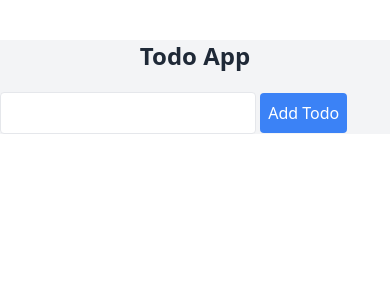
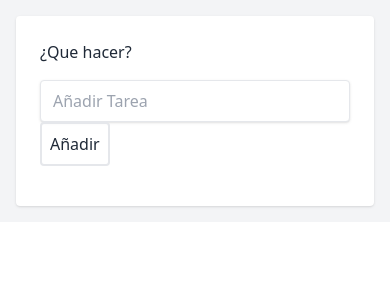
Before and after one commit to ivanderk/que_hacer, a Flask app: page / in a window 390 px wide. Shown: the top 300 px of the page. Run offline with Flask 3, Linux system fonts and the light colour scheme; some libraries are stand-ins or nearby versions.

Commit message:
Adjusted the template. Added delete method

```diff
--- a/app.py
+++ b/app.py
@@ -11,10 +11,6 @@ class Todo(db.Model):
     id = db.Column(db.Integer, primary_key=True)
     text = db.Column(db.String(200))
     complete = db.Column(db.Boolean)
-
-
-app.app_context().push()
-db.create_all()
 
 
 @app.route('/')
@@ -31,6 +27,10 @@ def add():
     return redirect(url_for('index'))
 
 
+app.app_context().push()
+db.create_all()
+
+
 @app.route('/complete/<id>')
 def complete(id):
     todo = Todo.query.filter_by(id=int(id)).first()
@@ -39,6 +39,13 @@ def complete(id):
     return redirect(url_for('index'))
 
 
+@app.route('/delete/<id>')
+def delete(id):
+    todo = Todo.query.filter_by(id=int(id)).first()
+    db.session.delete(todo)
+    db.session.commit()
+    return redirect(url_for('index'))
+
+
 if __name__ == '__main__':
-    db.create_all()
     app.run(debug=True)
--- a/templates/index.html
+++ b/templates/index.html
@@ -12,20 +12,33 @@
     <title>¿Que hacer?</title>
 </head>
 <body class="bg-gray-100">
-    <div class="container mx-auto mt-10">
-        <h1 class="text-2xl font-bold text-center">Todo App</h1>
-        <form action="{{ url_for('add') }}" method="post" class="mt-5">
-            <input type="text" name="todo_text" class="p-2 border rounded w-64">
-            <button type="submit" class="p-2 bg-blue-500 text-white rounded">Add Todo</button>
-        </form>
-        <ul class="mt-5 ">
+
+<div class="h-100 w-full flex items-center justify-center bg-teal-lightest font-sans">
+	<div class="bg-white rounded shadow p-6 m-4 w-full lg:w-3/4 lg:max-w-lg">
+        <div class="mb-4 ">
+            <h1 class="text-grey-darkest">¿Que hacer?</h1>
+            <div class="flex mt-4">
+                <form action="{{ url_for('add') }}" method="post" >
+                    <input class="shadow appearance-none border rounded w-full py-2 px-3 mr-4 text-grey-darker" name="todo_text" placeholder="Añadir Tarea">
+                    <button class="flex-no-shrink p-2 border-2 rounded text-teal border-teal hover:text-white hover:bg-teal">Añadir</button>
+                </form>
+            </div>
+        </div>
+
+        <div>
+
             {% for todo in todos %}
-                <li class="p-2 border rounded {{ 'bg-gray-300' if todo.complete else 'bg-white' }}">
-                    <span class="w-1/3 {{ 'line-through' if todo.complete else '' }}">{{ todo.text }}</span>
-                    <a href="{{ url_for('complete', id=todo.id) }}" class="btn {{ 'btn-secondary' if todo.complete else 'btn-primary' }}   ">{{ 'Deshacer' if todo.complete else 'Marcar como hecho' }}</a>
-                </li>
-            {% endfor %}
-        </ul>
+              <div class="flex mb-4 items-center">
+                <p class="w-full text-grey-darkest  {{'line-through' if todo.complete else ''}}">{{ todo.text }}</p>
+                 <a href="{{ url_for('complete', id=todo.id) }}"  class="flex-no-shrink btn  btn-sm {{ 'btn-secondary' if todo.complete else 'btn-primary' }}">{{ 'Deshacer' if todo.complete else 'Hecho' }}</a>
+                 <a href="{{ url_for('delete', id=todo.id) }}"  class="flex-no-shrink btn btn-sm btn-secondary">Borrar</a>
+             </div>
+             {% endfor %}
+
+        </div>
     </div>
+</div>
+
+
 </body>
 </html>
```
Also changed, not shown: 1 other file.
